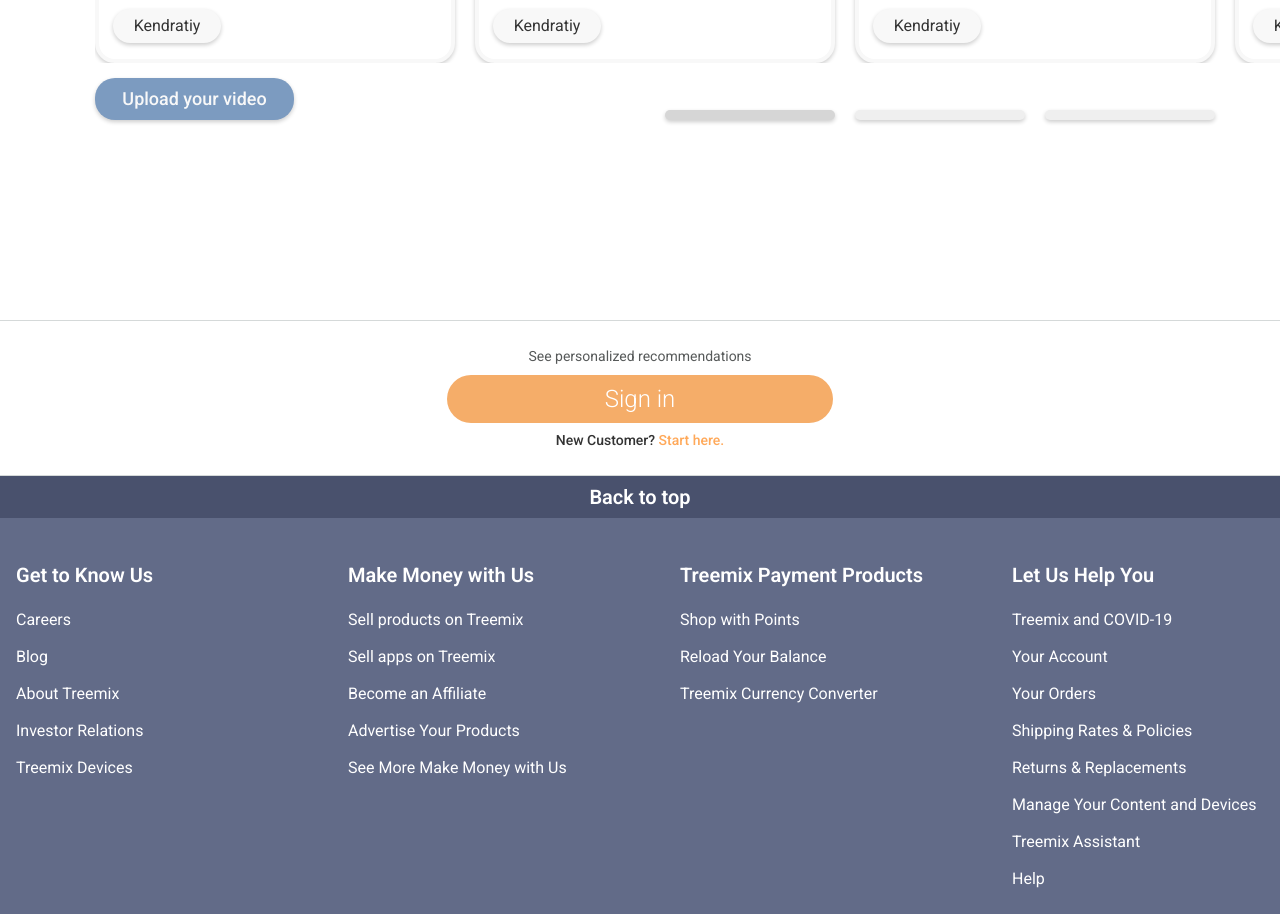
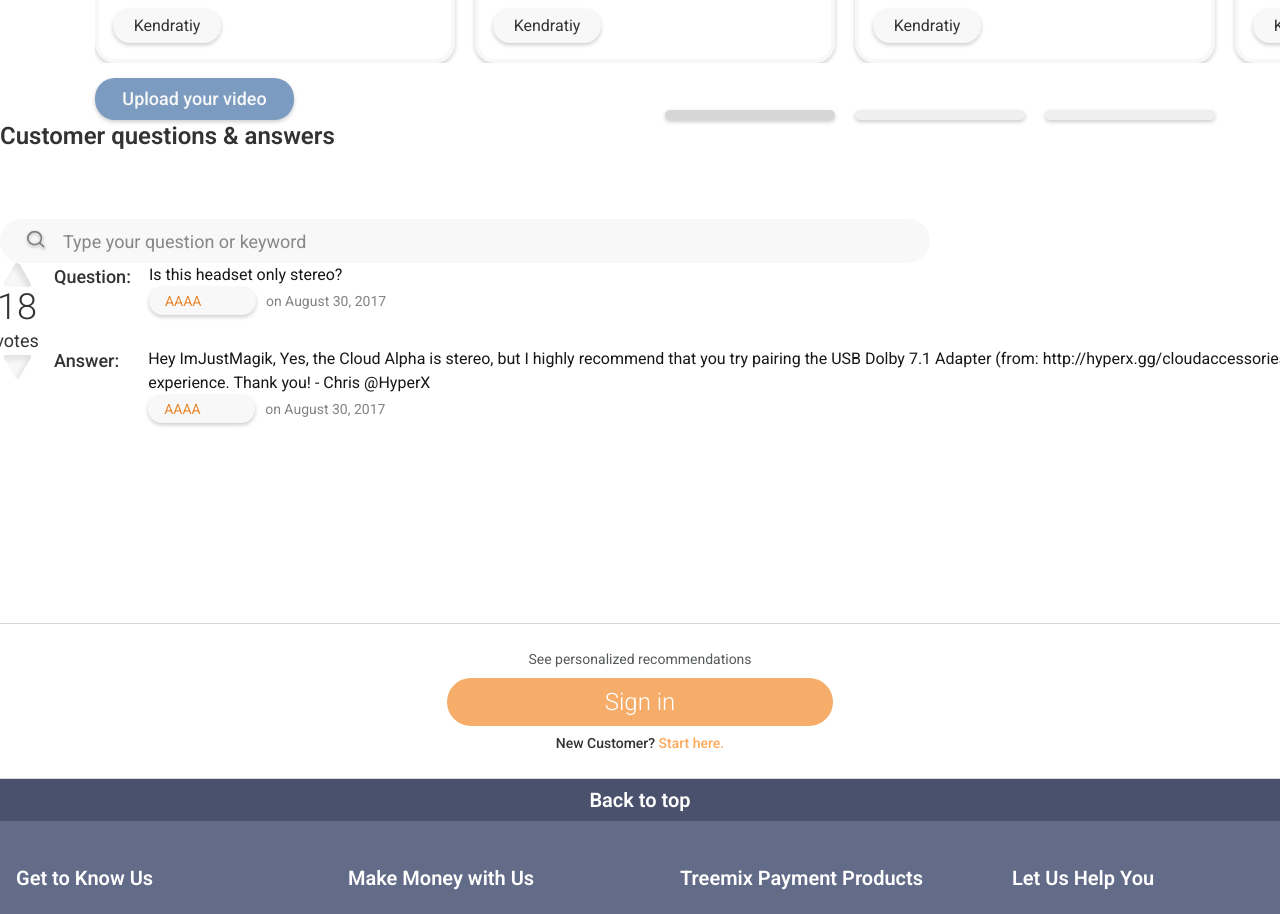
Before and after one commit to RomanBezsh/Treemiix_frontend, a Next.js app: page /product in a window 1280 px wide. Shown: the part 3640-4554 px from the top of the page. Built offline with nearby package versions, Linux system fonts and the light colour scheme.

Commit message:
feat: doing ProductQnASection

```diff
--- a/app/product/page.tsx
+++ b/app/product/page.tsx
@@ -7,6 +7,7 @@ import ProductMainSection from "@/components/product/ProductMainSection"
 import ProductPromotions from "@/components/product/ProductPromotions";
 import ProductSearchQuestions from "@/components/product/ProductSearchQuestions";
 import VideoCarousel from "@/components/product/VideoCarousel";
+import ProductQnASection from "@/components/product/ProductQnASection";
 
 const ProductPage = () => {
     return (
@@ -44,6 +45,7 @@ const ProductPage = () => {
             <ProductSearchQuestions />
             <ProductDetails />
             <VideoCarousel />
+            <ProductQnASection />
         </div>
     );
 }
--- /dev/null
+++ b/components/product/ProductQnASection.tsx
@@ -0,0 +1,132 @@
+import Image from "next/image";
+
+
+const ProductQnASection = () => {
+    return (
+        <div>
+            <div className="flex flex-col w-[1880px]">
+                <h2 className="text-[#333333] font-semibold text-2xl mb-16.75 w-[1690px]">
+                    Customer questions & answers
+                </h2>
+
+                <div className="relative flex flex-row -pl-4">
+                    <Image
+                        className="absolute left-6 top-1/2 -translate-y-1/2"
+                        src={"/product/loupe.svg"}
+                        width={24}
+                        height={23}
+                        alt={"loupe"}
+                    />
+
+                    <input type="text" className="pl-[63px] w-[930px] text-lg h-[44px] bg-[#F8F8F8] rounded-[26px]" placeholder="Type your question or keyword" />
+                </div>
+
+                <div>
+                    <QnACard />
+                </div>
+            </div>
+        </div>
+    );
+}
+
+
+
+interface QnACardProps {
+
+}
+
+
+const QnACard = () => {
+    return (
+        <div className="flex flex-row gap-5">
+            <div className="flex flex-col items-center w-8.5" >
+                <button><svg width="27" height="24" viewBox="0 0 27 24" fill="none" xmlns="http://www.w3.org/2000/svg">
+                    <g filter="url(#filter0_i_1349_26995)">
+                        <path d="M11.5297 0.999998C12.2995 -0.333335 14.224 -0.333333 14.9938 1L26.2521 20.5C27.0219 21.8333 26.0596 23.5 24.52 23.5H2.00339C0.463786 23.5 -0.498463 21.8333 0.271338 20.5L11.5297 0.999998Z" fill="#F8F8F8" />
+                    </g>
+                    <defs>
+                        <filter id="filter0_i_1349_26995" x="-4" y="0" width="30.5234" height="27.5" filterUnits="userSpaceOnUse" color-interpolation-filters="sRGB">
+                            <feFlood flood-opacity="0" result="BackgroundImageFix" />
+                            <feBlend mode="normal" in="SourceGraphic" in2="BackgroundImageFix" result="shape" />
+                            <feColorMatrix in="SourceAlpha" type="matrix" values="0 0 0 0 0 0 0 0 0 0 0 0 0 0 0 0 0 0 127 0" result="hardAlpha" />
+                            <feOffset dx="-4" dy="4" />
+                            <feGaussianBlur stdDeviation="3" />
+                            <feComposite in2="hardAlpha" operator="arithmetic" k2="-1" k3="1" />
+                            <feColorMatrix type="matrix" values="0 0 0 0 0 0 0 0 0 0 0 0 0 0 0 0 0 0 0.1 0" />
+                            <feBlend mode="normal" in2="shape" result="effect1_innerShadow_1349_26995" />
+                        </filter>
+                    </defs>
+                </svg>
+                </button>
+                <span className="text-4xl font-light text-[#333333]">
+                    {18}
+                </span>
+                <span className="text-lg text-[#333333]">
+                    votes
+                </span>
+                <button><svg width="27" height="24" viewBox="0 0 27 24" fill="none" xmlns="http://www.w3.org/2000/svg">
+                    <g filter="url(#filter0_i_1349_26997)">
+                        <path d="M14.9938 22.5C14.224 23.8333 12.2995 23.8333 11.5297 22.5L0.271339 3C-0.498461 1.66666 0.463791 -2.60502e-06 2.00339 -2.47042e-06L24.5201 -5.01952e-07C26.0597 -3.67356e-07 27.0219 1.66667 26.2521 3L14.9938 22.5Z" fill="#F8F8F8" />
+                    </g>
+                    <defs>
+                        <filter id="filter0_i_1349_26997" x="-4" y="0" width="30.5234" height="27.5" filterUnits="userSpaceOnUse" color-interpolation-filters="sRGB">
+                            <feFlood flood-opacity="0" result="BackgroundImageFix" />
+                            <feBlend mode="normal" in="SourceGraphic" in2="BackgroundImageFix" result="shape" />
+                            <feColorMatrix in="SourceAlpha" type="matrix" values="0 0 0 0 0 0 0 0 0 0 0 0 0 0 0 0 0 0 127 0" result="hardAlpha" />
+                            <feOffset dx="-4" dy="4" />
+                            <feGaussianBlur stdDeviation="3" />
+                            <feComposite in2="hardAlpha" operator="arithmetic" k2="-1" k3="1" />
+                            <feColorMatrix type="matrix" values="0 0 0 0 0 0 0 0 0 0 0 0 0 0 0 0 0 0 0.1 0" />
+                            <feBlend mode="normal" in2="shape" result="effect1_innerShadow_1349_26997" />
+                        </filter>
+                    </defs>
+                </svg>
+
+                </button>
+            </div>
+
+
+            <div className="flex flex-col gap-8">
+                <div className="flex flex-row items-start gap-4.5">
+                    <div className="flex flex-row items-center">
+                        <span className="text-lg text-[#333333] font-medium">
+                            Question:
+                        </span>
+
+                    </div>
+
+                    <div className="flex flex-col">
+                        <p>Is this headset only stereo?</p>
+                        <div className="flex flex-row gap-2.5 items-center">
+                            <span className="text-[#E9852A] text-sm bg-[#F8F8F8] shadow-[0_2px_4px_#00000033] rounded-[20px] px-4 py-1  h-7 w-26.75 max-w-31.25">AAAA</span>
+                            <span className="text-sm text-[#828282]">on August 30, 2017</span>
+                        </div>
+                    </div>
+
+                </div>
+                <div>
+                    <div className="flex flex-row gap-7.25">
+                        <span className="text-lg text-[#333333] font-medium">
+                            Answer:
+                        </span>
+                        <div className="">
+                            <p>Hey ImJustMagik,
+                                Yes, the Cloud Alpha is stereo, but I highly recommend that you try pairing the USB Dolby 7.1 Adapter (from: http://hyperx.gg/cloudaccessories) with it for USB connectivity and Virtual Surround Sound for an amazing audio experience. Thank you!
+                                - Chris @HyperX</p>
+                            <div className="flex flex-row gap-2.5 items-center">
+                                <span className="text-[#E9852A] text-sm bg-[#F8F8F8] shadow-[0_2px_4px_#00000033] rounded-[20px] px-4 py-1  h-7 w-26.75 max-w-31.25">AAAA</span>
+                                <span className="text-sm text-[#828282]">on August 30, 2017</span>
+                            </div>
+                        </div>
+                    </div>
+
+                </div>
+            </div>
+
+        </div>
+    )
+}
+
+
+
+export default ProductQnASection;
```
